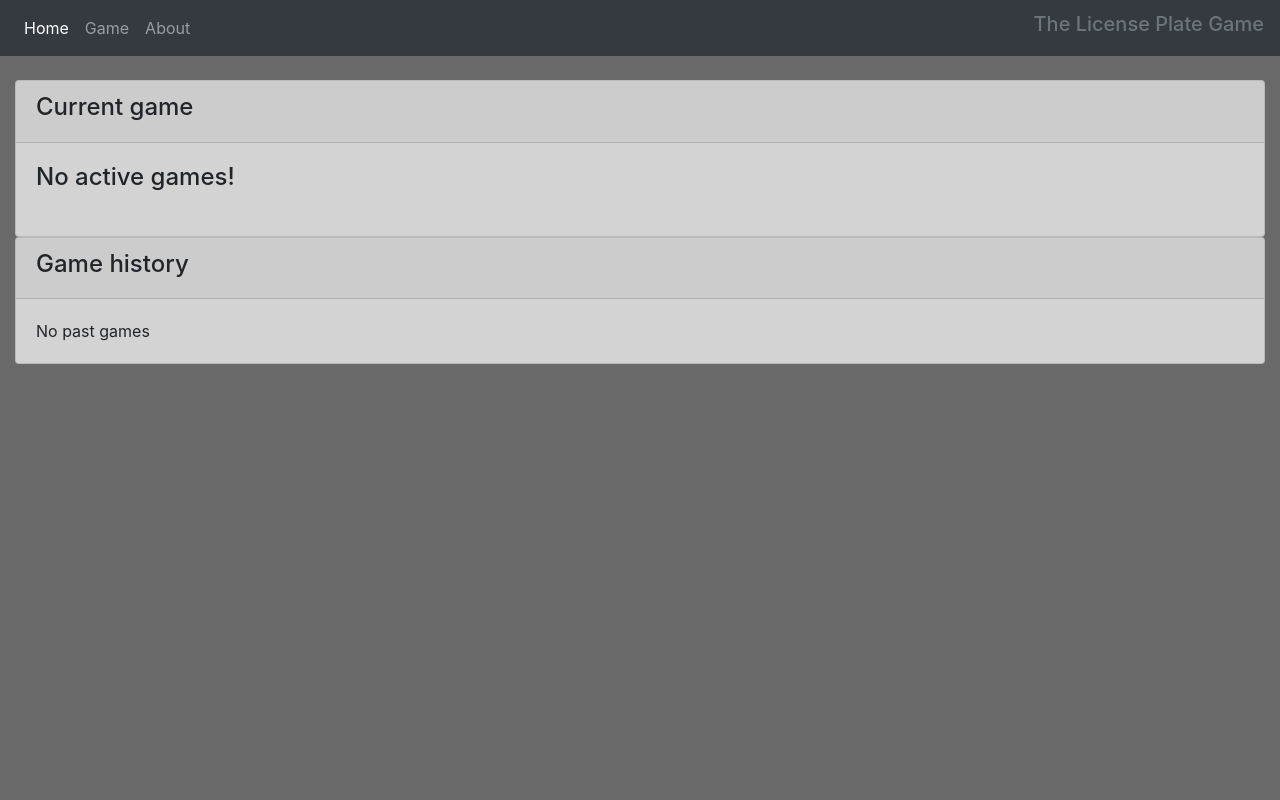
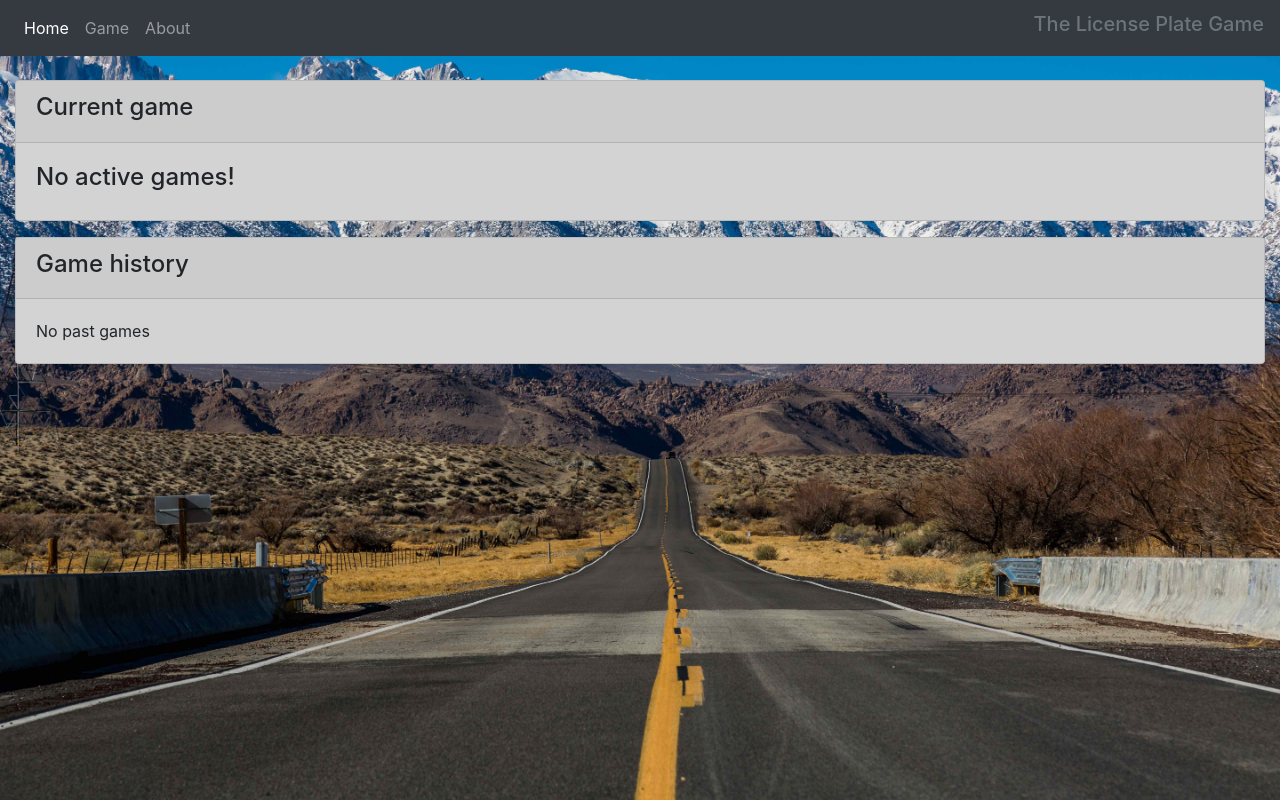
Before and after one commit to aspirinonfire/thegame, an Angular app: page /home in a window 1280 px wide. Built offline with nearby package versions, Linux system fonts and the light colour scheme.

Commit message:
background

```diff
--- a/src/app/core/models/game.ts
+++ b/src/app/core/models/game.ts
@@ -10,7 +10,7 @@ export interface Game {
 }
 
 export interface LicensePlate {
-    stateOrProvice: string,
+    stateOrProvince: string,
     country: Country,
     dateSpotted: Date | null,
     spottedBy: string | null
--- a/src/app/core/services/game.service.ts
+++ b/src/app/core/services/game.service.ts
@@ -66,10 +66,10 @@ export class GameService {
       delete currentGame.licensePlates[key];
       this.storageSvc.setValue(this.CURRENT_GAME_KEY, currentGame);
     } else {
-      const licensePlate = {
+      const licensePlate = <LicensePlate>{
         dateSpotted: new Date(),
         spottedBy: spottedBy,
-        stateOrProvice: stateOrProvice,
+        stateOrProvince: stateOrProvice,
         country: country
       };
       currentGame.licensePlates[key] = licensePlate;
--- a/src/app/game/game/game.component.ts
+++ b/src/app/game/game/game.component.ts
@@ -46,7 +46,7 @@ export class GameComponent implements OnInit, OnDestroy {
         .subscribe(val => {
           if (val !== null) {
             const spottedBy = this.initData.account.name;
-            this.gameSvc.saveSpottedPlate(state.stateOrProvice, state.country, spottedBy);
+            this.gameSvc.saveSpottedPlate(state.stateOrProvince, state.country, spottedBy);
             if (val) {
               state.showDetails = true;
               state.spottedBy = spottedBy;
@@ -81,7 +81,7 @@ export class GameComponent implements OnInit, OnDestroy {
         return plate.country === 'US'
       })
       .reduce((acc, plate) => {
-        acc.set(plate.stateOrProvice, 1);
+        acc.set(plate.stateOrProvince, 1);
         return acc;
       }, new Map<string, number>());
 
@@ -112,7 +112,7 @@ export class GameComponent implements OnInit, OnDestroy {
         return <plateVm>{
           key: key,
           name: ter.country != 'US' ? `${ter.longName} (${ter.country})` : ter.longName,
-          stateOrProvice: ter.shortName,
+          stateOrProvince: ter.shortName,
           dateSpotted: spottedOn,
           country: ter.country,
           showDetails: showDetails,
@@ -129,7 +129,7 @@ export class GameComponent implements OnInit, OnDestroy {
     Object.keys(this.game.licensePlates)
       .forEach(stateOrProvince => {
         const plate = this.game?.licensePlates[stateOrProvince];
-        const key = `${plate?.country}-${plate?.stateOrProvice}`;
+        const key = `${plate?.country}-${plate?.stateOrProvince}`;
         const ctrl = this.form.get(key);
         if (!ctrl) {
           return;
--- a/src/app/home/home/home.component.html
+++ b/src/app/home/home/home.component.html
@@ -2,8 +2,8 @@
     {{ error }}
 </div>
 <div class="row">
-    <div class="col-12">
-        <div class="card h-100 mb-3">
+    <div class="col-12 mb-3">
+        <div class="card">
             <div class="card-header">
                 <h4>Current game</h4>
             </div>
@@ -21,6 +21,9 @@
                 <ng-template #showNoActiveGame>
                     <h4>No active games!</h4>
                 </ng-template>
+            </div>
+            <div class="card-footer" *ngIf="!!lastSpot">
+                <small>Last spot {{ lastSpot.stateOrProvince }} on {{ lastSpot?.dateSpotted | date: 'E, MMM dd @ h:mm aaa' }} by {{ lastSpot?.spottedBy }}</small>
             </div>
         </div>
     </div>
--- a/src/app/home/home/home.component.ts
+++ b/src/app/home/home/home.component.ts
@@ -1,5 +1,5 @@
 import { Component, OnInit } from '@angular/core';
-import { GameVm } from 'src/app/core/models';
+import { GameVm, LicensePlate } from 'src/app/core/models';
 import { GameService } from 'src/app/core/services/game.service';
 import { Router } from '@angular/router';
 import { AppRoutes } from 'src/app/core/constants';
@@ -43,6 +43,21 @@ export class HomeComponent implements OnInit {
     return this.pastGames.length;
   }
 
+  public get lastSpot(): LicensePlate | null {
+    const game = this.gameSvc.getCurrentGame();
+    if (!game) {
+      return null;
+    }
+
+    return Object.keys(game.licensePlates)
+      .map(key => game.licensePlates[key])
+      .sort((a, b) => {
+        const aDate = a.dateSpotted || 0;
+        const bDate = b.dateSpotted || 0;
+        return aDate < bDate ? 1 : -1;
+      })[0];
+  }
+
   public get spottedUsStates(): ReadonlyMap<string, number>{
     if (!this.hasPastGames) {
       return new Map<string, number>();
@@ -54,12 +69,12 @@ export class HomeComponent implements OnInit {
         Object.values(plate)
           .filter(val => val.country === 'US')
           .forEach(val => {
-            let counter = sum.get(val.stateOrProvice);
+            let counter = sum.get(val.stateOrProvince);
             if (!counter) {
               counter = 0;
             }
             counter++;
-            sum.set(val.stateOrProvice, counter);
+            sum.set(val.stateOrProvince, counter);
           });
 
         return sum;
--- a/src/styles.scss
+++ b/src/styles.scss
@@ -4,6 +4,12 @@
 @import '~bootstrap/scss/bootstrap';
 
 body {
+  background-image: url('./assets/road.jpg');
+  background-clip: padding-box;
+  background-size: cover;
+  background-repeat: no-repeat;
+  background-position: center;
+  background-attachment: fixed;
   background-color: dimgray;
 }
 
```
Also changed, not shown: src/assets/road.jpg (added).
